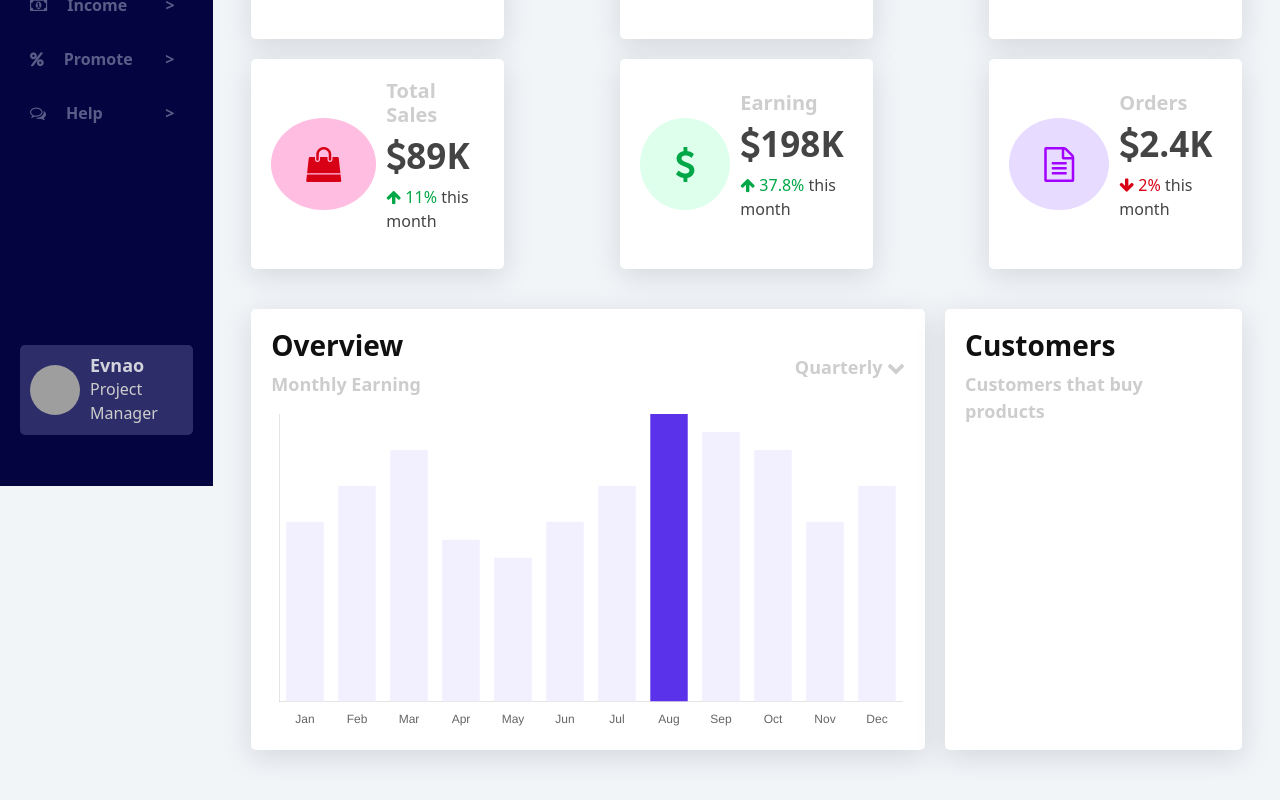
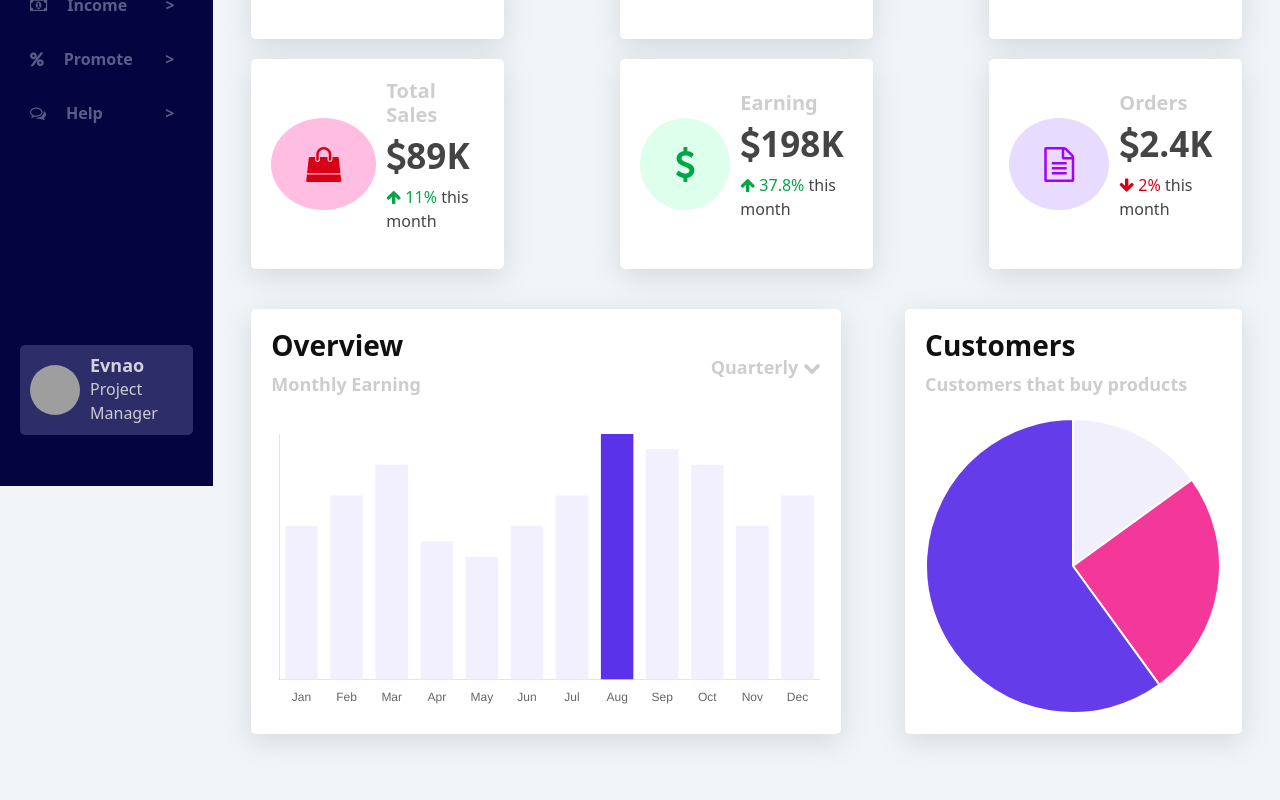
Before and after one commit to pruthvi7384/dashboard_ui, a React (Create React App) app: page / in a window 1280 px wide. Shown: the part 314-1114 px from the top of the page. Built offline with nearby package versions, Linux system fonts and the light colour scheme; grey boxes are pictures that could not be loaded.

Commit message:
Pie chart and navigation icon added

```diff
--- a/src/components/PieChart.jsx
+++ b/src/components/PieChart.jsx
@@ -1,6 +1,15 @@
 import { Col } from "react-bootstrap";
+import { Pie } from "react-chartjs-2";
+import { pieGraph } from "../serverData/data";
 
 const PieChart = ({col}) => {
+    const options = {
+        plugins: {
+            legend: {
+              display: false, // Disable dataset labels
+            },
+          },
+    }
     return(
         <>
             <Col xl = {col} className="graph_pie">
@@ -9,7 +18,7 @@ const PieChart = ({col}) => {
                     <p>Customers that buy products</p>
                 </div>
                 <div className="pie_chart_body">
-
+                    <Pie data={pieGraph} options={options}/>
                 </div>
             </Col>
         </>
--- a/src/serverData/data.js
+++ b/src/serverData/data.js
@@ -118,4 +118,18 @@ const barGraph = {
 
   }
 
-export {navigationMenu, dashboardVisulization, barGraph}
+  const pieGraph = {
+    datasets: [
+      {
+        data: [15,25,60],
+        backgroundColor: [
+            'rgba(241,239,252,255)',
+            'rgba(244,56,153,255)',
+            'rgba(100,60,234,255)'
+          ],
+      },
+    ],
+
+  }
+
+export {navigationMenu, dashboardVisulization, barGraph, pieGraph}
--- a/src/style/style.css
+++ b/src/style/style.css
@@ -35,8 +35,16 @@ a{
     text-decoration: none;
 }
 /* ============== SideBar ============== */
+    .layout_main .navigation_menu{
+        color: var(--heading_small_color);
+        font-size: 25px;
+        font-weight: bold;
+        padding: 20px;
+        display: none;
+    }
     .layout_main .sidebar_layout{
         position: fixed;
+        height: 100vh;
     }
     .layout_main .sidebar_layout .sidebar_title{
         margin-bottom: 40px;
@@ -177,6 +185,7 @@ a{
     }
     .layout_main .dashboard_main_layout .dashbord_graph_visulization{
         margin-top: 20px;
+        justify-content: space-between;
     }
     .layout_main .dashboard_main_layout .dashbord_graph_visulization .graph_bar, .layout_main .dashboard_main_layout .dashbord_graph_visulization .graph_pie{
         box-shadow: rgba(100, 100, 111, 0.2) 0px 7px 29px 0px;
@@ -205,4 +214,9 @@ a{
         font-weight: bold;
         color: var(--heading_small_color);
     }
+    .layout_main .dashboard_main_layout .dashbord_graph_visulization .graph_pie .pie_chart_body, .layout_main .dashboard_main_layout .dashbord_graph_visulization .graph_bar .bar_graph_body{
+        margin-top: 20px;
+        width: 100%;
+        height: 100%;
+    }
 /* ==========X==== Dashboard Layout ====X========= */
--- a/src/view/dashboard/Dashboard.jsx
+++ b/src/view/dashboard/Dashboard.jsx
@@ -1,5 +1,5 @@
 
-import { Container, Row } from "react-bootstrap";
+import {Col, Container, Row } from "react-bootstrap";
 import SideBarLayout from "../../components/SideBarLayout";
 import DashboardMainLayout from "./DashboardMainLayout";
 
@@ -11,6 +11,9 @@ const Dashboard = () =>{
         <>
             <Container fluid className="layout_main">
                <Row>
+                    <Col className="navigation_menu">
+                        <i className="fa fa-bars" aria-hidden="true"></i>
+                    </Col>
                     <SideBarLayout col={2}/>
                     <DashboardMainLayout col={10}/>
                </Row>
--- a/src/view/dashboard/GraphDashboard.jsx
+++ b/src/view/dashboard/GraphDashboard.jsx
@@ -5,8 +5,8 @@ import PieChart from "../../components/PieChart";
 const BarGraphDashboard = () => {
     return(
         <Row className="dashbord_graph_visulization">
-            <BarGraph col = {8}/>
-            <PieChart xl = {4}/>
+            <BarGraph col = {7}/>
+            <PieChart col = {4}/>
         </Row>
     )
 }
```
